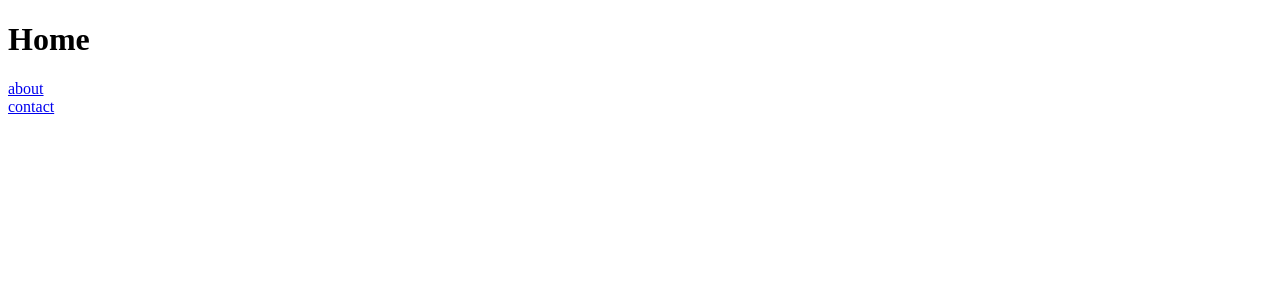
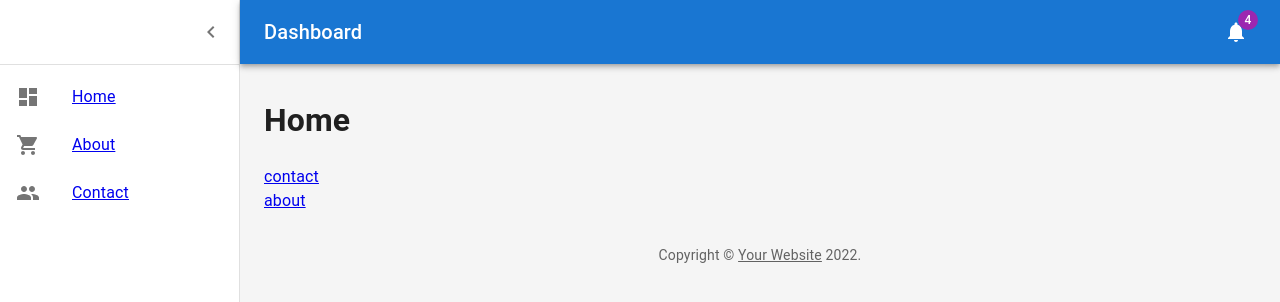
Before and after one commit to mumei404/react_admin, a React (Vite) app: page / in a window 1280 px wide. Shown: the top 302 px of the page. Built offline with nearby package versions, Linux system fonts and the light colour scheme.

Commit message:
sample material ui
preview
https://mui.com/material-ui/getting-started/templates/dashboard/

src
https://github.com/mui/material-ui/tree/v5.10.1/docs/data/material/getting-started/templates/dashboard

```diff
--- /dev/null
+++ b/src/component/Copyright.jsx
@@ -0,0 +1,15 @@
+import Link from '@mui/material/Link';
+import Typography from '@mui/material/Typography';
+
+export const Copyright = ({props}) => {
+  return (
+    <Typography variant="body2" color="text.secondary" align="center" {...props}>
+      {'Copyright © '}
+      <Link color="inherit" href="https://mui.com/">
+        Your Website
+      </Link>{' '}
+      {new Date().getFullYear()}
+      {'.'}
+    </Typography>
+  );
+}
--- a/src/component/Home.jsx
+++ b/src/component/Home.jsx
@@ -4,9 +4,9 @@
 	return (
 		<>
 			<h1>Home</h1>
+			<Link to="/contact">contact</Link>
+			<br />
 			<Link to="/about">about</Link>
-			<br />
-			<Link to="/contact">contact</Link>
 		</>
 	)
 }
--- /dev/null
+++ b/src/component/Layout.jsx
@@ -0,0 +1,150 @@
+import { useState }from 'react';
+import { styled, createTheme, ThemeProvider } from '@mui/material/styles';
+import Box from '@mui/material/Box';
+import CssBaseline from '@mui/material/CssBaseline';
+import MuiAppBar from '@mui/material/AppBar';
+import Toolbar from '@mui/material/Toolbar';
+import IconButton from '@mui/material/IconButton';
+import MenuIcon from '@mui/icons-material/Menu';
+import Typography from '@mui/material/Typography';
+import Badge from '@mui/material/Badge';
+import NotificationsIcon from '@mui/icons-material/Notifications';
+import MuiDrawer from '@mui/material/Drawer';
+import ChevronLeftIcon from '@mui/icons-material/ChevronLeft';
+import Divider from '@mui/material/Divider';
+import List from '@mui/material/List';
+import { mainListItems } from './listItems';
+import Container from '@mui/material/Container';
+import { Copyright } from './Copyright';
+
+const drawerWidth = 240;
+
+const AppBar = styled(MuiAppBar, {
+  shouldForwardProp: (prop) => prop !== 'open',
+})(({ theme, open }) => ({
+  zIndex: theme.zIndex.drawer + 1,
+  transition: theme.transitions.create(['width', 'margin'], {
+    easing: theme.transitions.easing.sharp,
+    duration: theme.transitions.duration.leavingScreen,
+  }),
+  ...(open && {
+    marginLeft: drawerWidth,
+    width: `calc(100% - ${drawerWidth}px)`,
+    transition: theme.transitions.create(['width', 'margin'], {
+      easing: theme.transitions.easing.sharp,
+      duration: theme.transitions.duration.enteringScreen,
+    }),
+  }),
+}));
+
+const Drawer = styled(MuiDrawer, { shouldForwardProp: (prop) => prop !== 'open' })(
+  ({ theme, open }) => ({
+    '& .MuiDrawer-paper': {
+      position: 'relative',
+      whiteSpace: 'nowrap',
+      width: drawerWidth,
+      transition: theme.transitions.create('width', {
+        easing: theme.transitions.easing.sharp,
+        duration: theme.transitions.duration.enteringScreen,
+      }),
+      boxSizing: 'border-box',
+      ...(!open && {
+        overflowX: 'hidden',
+        transition: theme.transitions.create('width', {
+          easing: theme.transitions.easing.sharp,
+          duration: theme.transitions.duration.leavingScreen,
+        }),
+        width: theme.spacing(7),
+        [theme.breakpoints.up('sm')]: {
+          width: theme.spacing(9),
+        },
+      }),
+    },
+  }),
+);
+
+export const Layout = ({ children }) => {
+	const mdTheme = createTheme();
+  const [open, setOpen] = useState(true);
+  const toggleDrawer = () => {
+    setOpen(!open);
+  };
+
+	return (
+		<ThemeProvider theme={mdTheme}>
+      <Box sx={{ display: 'flex' }}>
+        <CssBaseline />
+        <AppBar position="absolute" open={open}>
+          <Toolbar
+            sx={{
+              pr: '24px', // keep right padding when drawer closed
+            }}
+          >
+            <IconButton
+              edge="start"
+              color="inherit"
+              aria-label="open drawer"
+              onClick={toggleDrawer}
+              sx={{
+                marginRight: '36px',
+                ...(open && { display: 'none' }),
+              }}
+            >
+              <MenuIcon />
+            </IconButton>
+            <Typography
+              component="h1"
+              variant="h6"
+              color="inherit"
+              noWrap
+              sx={{ flexGrow: 1 }}
+            >
+              Dashboard
+            </Typography>
+            <IconButton color="inherit">
+              <Badge badgeContent={4} color="secondary">
+                <NotificationsIcon />
+              </Badge>
+            </IconButton>
+					</Toolbar>
+        </AppBar>
+        <Drawer variant="permanent" open={open}>
+          <Toolbar
+            sx={{
+              display: 'flex',
+              alignItems: 'center',
+              justifyContent: 'flex-end',
+              px: [1],
+            }}
+          >
+            <IconButton onClick={toggleDrawer}>
+              <ChevronLeftIcon />
+            </IconButton>
+          </Toolbar>
+          <Divider />
+          <List component="nav">
+            {mainListItems}
+          </List>
+				</Drawer>
+        <Box
+          component="main"
+          sx={{
+            backgroundColor: (theme) =>
+              theme.palette.mode === 'light'
+                ? theme.palette.grey[100]
+                : theme.palette.grey[900],
+            flexGrow: 1,
+            height: '100vh',
+            overflow: 'auto',
+          }}
+        >
+          <Toolbar />
+          <Container maxWidth="lg" sx={{ mt: 4, mb: 4 }}>
+						{children}
+					</Container>
+					<Copyright sx={{ pt: 4 }} />
+				</Box>
+			</Box>
+		</ThemeProvider>
+	)
+}
--- /dev/null
+++ b/src/component/NotFound.jsx
@@ -0,0 +1,10 @@
+import { Link } from 'react-router-dom';
+
+export const NotFound = () => {
+	return (
+		<>
+			<h1>404</h1>
+			<Link to="/contact">Topへ戻る</Link>
+		</>
+	)
+}
--- /dev/null
+++ b/src/component/listItems.jsx
@@ -0,0 +1,36 @@
+import { Link } from 'react-router-dom';
+import ListItemButton from '@mui/material/ListItemButton';
+import ListItemIcon from '@mui/material/ListItemIcon';
+import ListItemText from '@mui/material/ListItemText';
+import DashboardIcon from '@mui/icons-material/Dashboard';
+import ShoppingCartIcon from '@mui/icons-material/ShoppingCart';
+import PeopleIcon from '@mui/icons-material/People';
+
+export const mainListItems = (
+  <>
+		<Link to="/">
+			<ListItemButton>
+				<ListItemIcon>
+					<DashboardIcon />
+				</ListItemIcon>
+				<ListItemText primary="Home" />
+			</ListItemButton>
+		</Link>
+		<Link to="/about">
+			<ListItemButton>
+				<ListItemIcon>
+					<ShoppingCartIcon />
+				</ListItemIcon>
+				<ListItemText primary="About" />
+			</ListItemButton>
+		</Link>
+		<Link to="/contact">
+			<ListItemButton>
+				<ListItemIcon>
+					<PeopleIcon />
+				</ListItemIcon>
+				<ListItemText primary="Contact" />
+			</ListItemButton>
+		</Link>
+  </>
+);
--- a/src/route/Route.jsx
+++ b/src/route/Route.jsx
@@ -2,16 +2,21 @@
 import { About } from '../component/About';
 import { Contact } from '../component/Contact';
 import { Home } from '../component/Home';
+import { NotFound } from '../component/NotFound';
+import { Layout } from '../component/Layout';
 
 export const RouterConfig = () => {
 	return (
 		<>
 			<BrowserRouter>
-				<Routes>
-					<Route path="/" element={<Home />} />
-					<Route path="/about" element={<About />} />
-					<Route path="/contact" element={<Contact />} />
-				</Routes>
+				<Layout>
+					<Routes>
+						<Route path="/" element={<Home />} />
+						<Route path="/about" element={<About />} />
+						<Route path="/contact" element={<Contact />} />
+						<Route path="*" element={<NotFound />} />
+					</Routes>
+				</Layout>
 			</BrowserRouter>
 		</>
 	)
```
